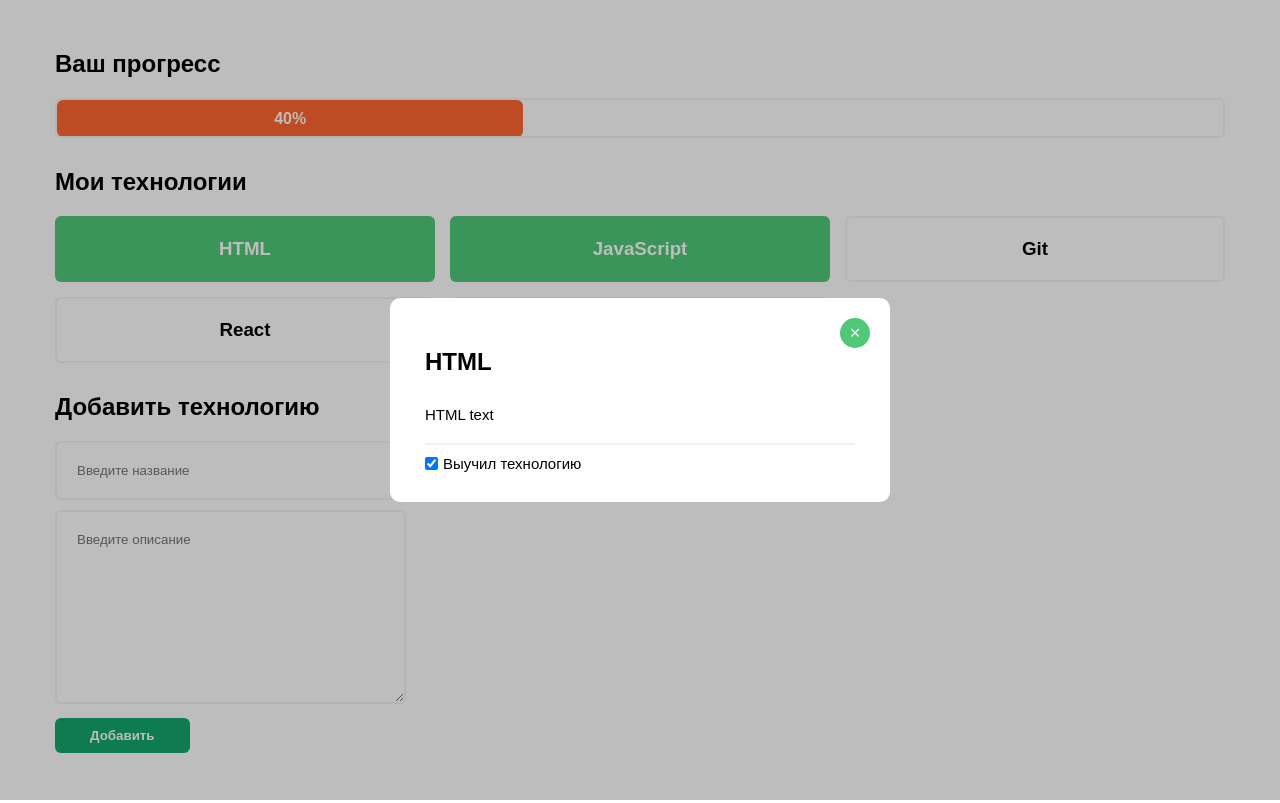
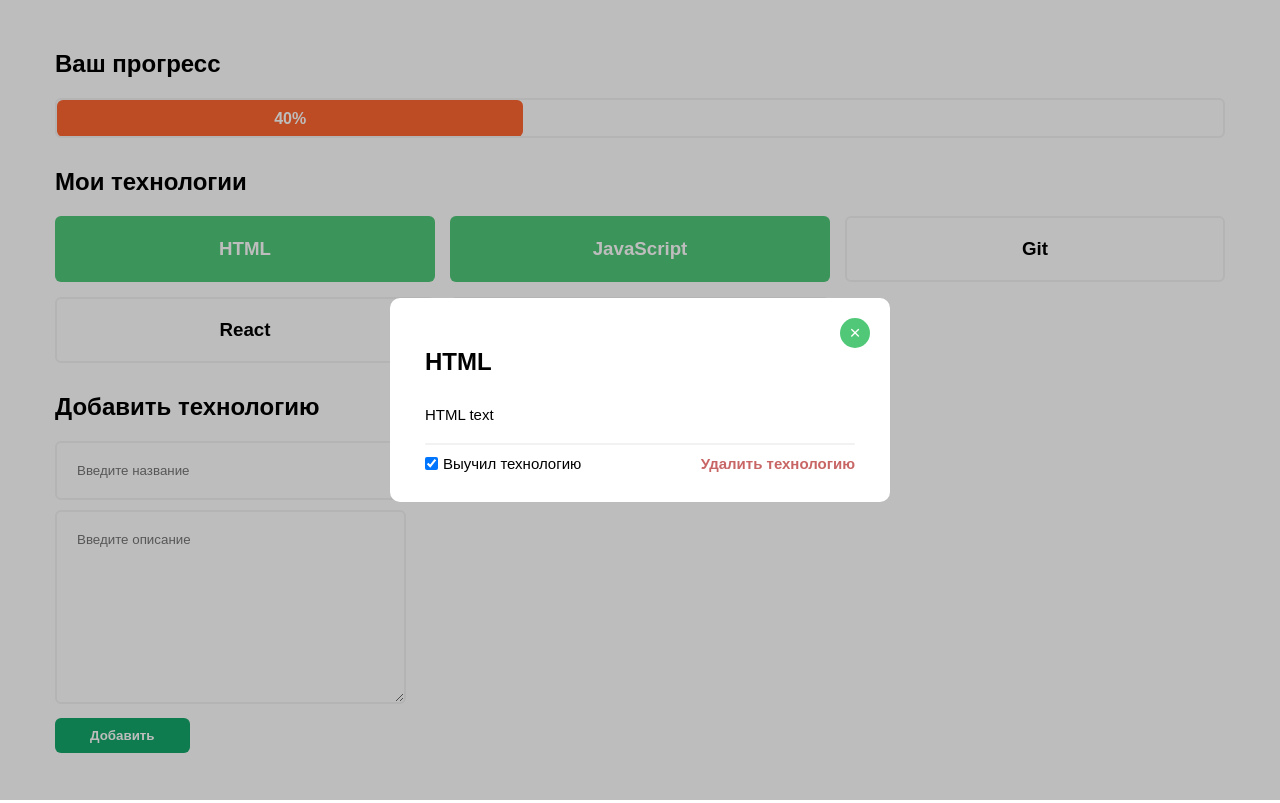
Before and after one commit to mascot86-code/skill-tracker, a plain HTML site: page index.html in a window 1280 px wide. Both pictures are taken after a click on the element "HTML". Drawn offline with Linux system fonts and the light colour scheme; a web font is replaced by a local one.

Commit message:
Update app

```diff
--- a/main.css
+++ b/main.css
@@ -70,7 +70,8 @@
   border-radius: 6px;
 }
 
-#add-skill-form input:focus-visible, #add-skill-form textarea:focus-visible {
+#add-skill-form input:focus-visible,
+#add-skill-form textarea:focus-visible {
   outline: 2px solid #50C878;
 }
 
@@ -197,3 +198,16 @@
   font-weight: 600;
   border-radius: 6px;
 }
+
+
+.modal-bottom {
+  display: flex;
+  align-items: center;
+  justify-content: space-between;
+}
+
+.delete {
+  text-decoration: none;
+  font-weight: 600;
+  color: #C86665;
+}
--- a/main.js
+++ b/main.js
@@ -67,6 +67,7 @@ function modals() {
   closeBtn.addEventListener('click', closeModal)
   modalOverlay.addEventListener('click', closeModal)
   modal.addEventListener('change', changeSkillStatus)
+  modal.addEventListener('click', deleteSkill)
 
   function openModal(event) {
     const data = event.target.dataset
@@ -82,11 +83,13 @@ function modals() {
         ${skill.text}
       </div>
       <div class="hr"></div>
-      <div class="done" id="done">
-        <input type="checkbox" id="done-checkbox" ${skill.done ? 'checked' : ''} data-type="${skill.type}">
-        <label for="done-checkbox">Выучил технологию</label>
+      <div class="modal-bottom">
+        <div class="done" id="done">
+          <input type="checkbox" id="done-checkbox" ${skill.done ? 'checked' : ''} data-type="${skill.type}">
+          <label for="done-checkbox">Выучил технологию</label>
+        </div>
+        <a class="delete" href="#" data-type="${skill.type}">Удалить технологию</a>
       </div>
-
       `
     }
     if (event.target.classList.contains('skill-item') || event.target.classList.contains('skill-title')) {
@@ -103,6 +106,16 @@ function modals() {
     const type = event.target.dataset.type
     const skill = skills.find(skill => skill.type === type)
     skill.done = !skill.done
+    renderCards()
+    renderProgress()
+    closeModal()
+  }
+
+  function deleteSkill(event) {
+    const target = event.target
+    if (target.className !== 'delete') return
+    const type = event.target.dataset.type
+    skills.splice(skills.findIndex(skill => skill.type === type), 1)
     renderCards()
     renderProgress()
     closeModal()
```
